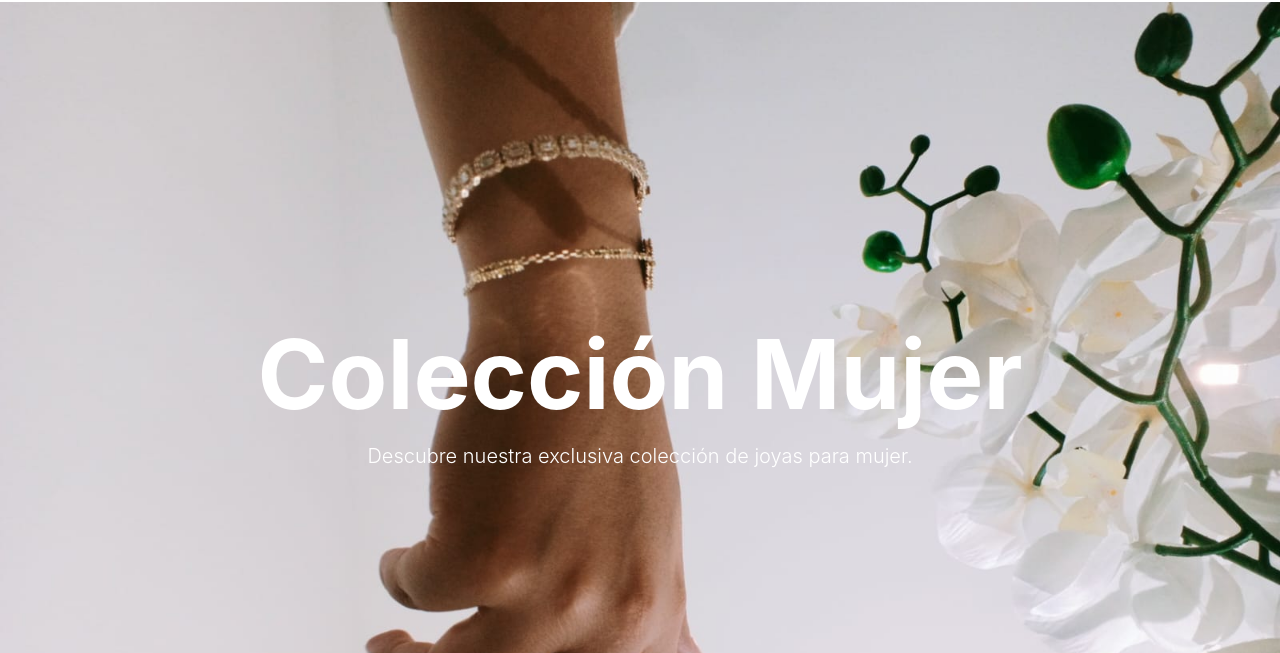
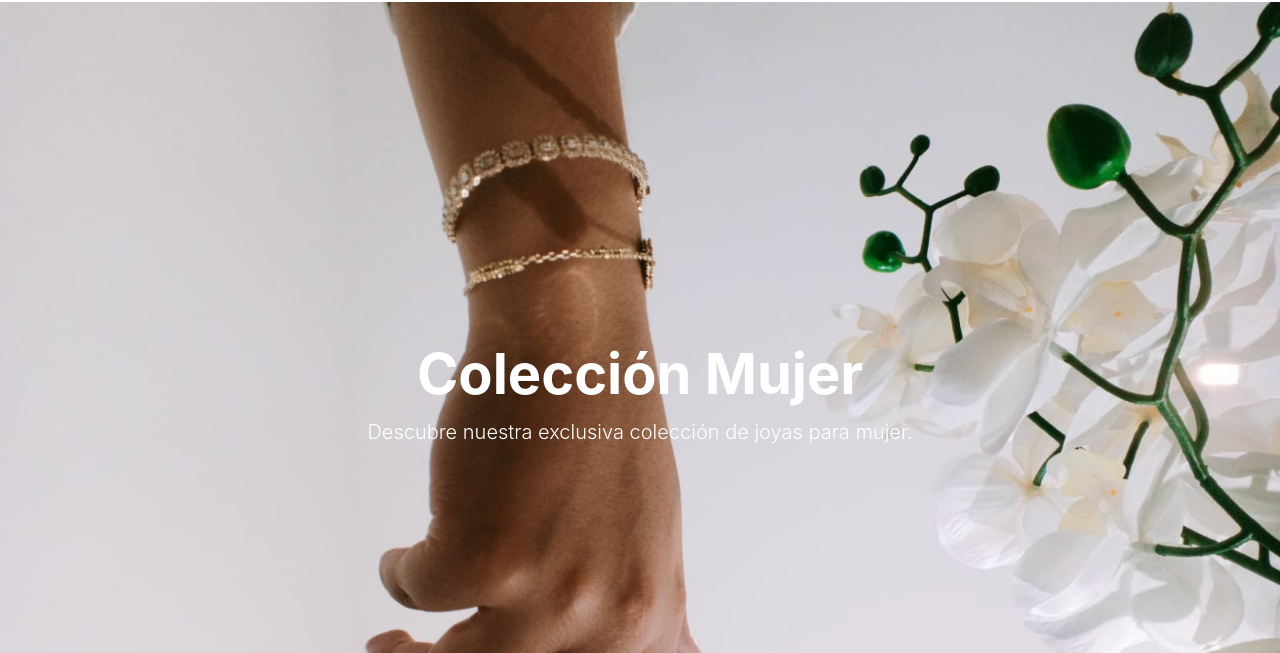
Before and after one commit to joyasvico/Joyas-Vico-, a plain HTML site: page Mujer.html in a window 1280 px wide. Shown: the part 147-800 px from the top of the page. Drawn offline with nearby package versions, Linux system fonts and the light colour scheme.

Commit message:
Update Mujer.html

```diff
--- a/Mujer.html
+++ b/Mujer.html
@@ -3,6 +3,7 @@
 <head>
     <meta charset="UTF-8">
     <meta name="viewport" content="width=device-width, initial-scale=1.0">
+    <meta name="keywords" content="joyeria de mujer, joyas para mujer, joyas de oro para mujer, joyeria fina para mujer, joyeria para mama">
     <title>Joyas Vico - Mujer</title>
     <link rel="stylesheet" href="https://stackpath.bootstrapcdn.com/bootstrap/4.5.2/css/bootstrap.min.css">
     <link rel="stylesheet" href="https://cdnjs.cloudflare.com/ajax/libs/font-awesome/5.15.4/css/all.min.css">
@@ -200,17 +201,16 @@
       </nav>
 
 
-      <section id="inicio" class="parallax-section">
+      <section id="hombre" class="parallax-section">
         <div class="container-fluid">
             <div class="row">
                 <div class="col-12 text-center">
-                    <h1 class="animated-text display-1 font-weight-bold">Colección Mujer</h1>
+                    <h1 class="animated-text display-4 font-weight-bold">Colección Mujer</h1>
                     <p class="lead">Descubre nuestra exclusiva colección de joyas para mujer.</p>
                 </div>
             </div>
         </div>
     </section>
-
 
 
 
```
